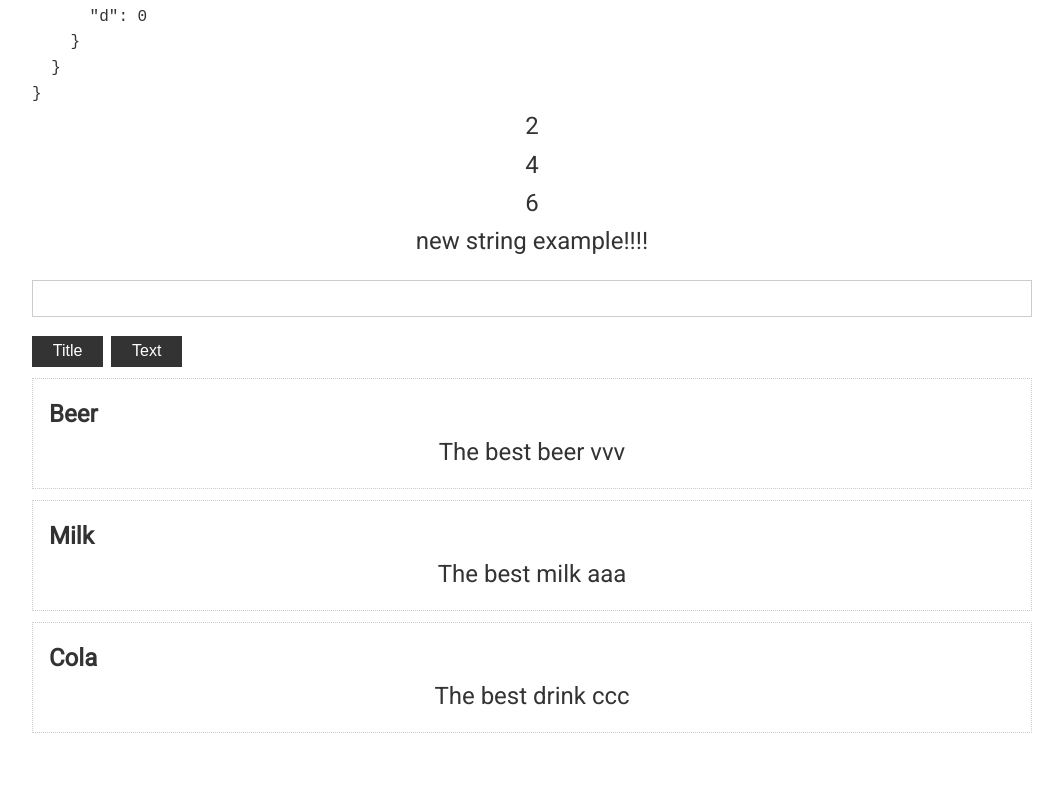
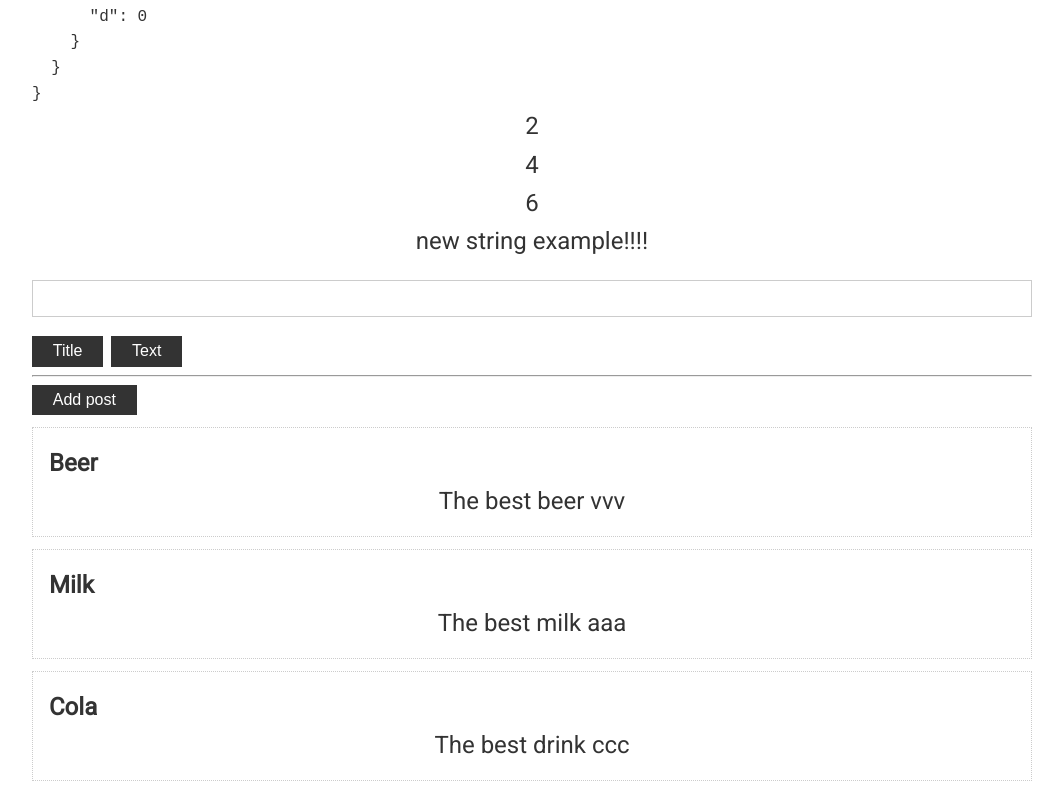
Before and after one commit to TkachukRR/26-angular-demo, an Angular app: page / in a window 1280 px wide. Shown: the part 907-1700 px from the top of the page, without its empty margins (108-1171 px from the left). Before the commit the page ends 1651 px from the top, so only its background shows below. Built offline with nearby package versions, Linux system fonts and the light colour scheme.

Commit message:
#011 Added filter pipe pure:false

```diff
--- a/src/app/app.component.html
+++ b/src/app/app.component.html
@@ -34,6 +34,8 @@
   <input type="text" name="" id="" [(ngModel)]="search" />
   <button class="btn" (click)="searchField = 'title'">Title</button>
   <button class="btn" (click)="searchField = 'text'">Text</button>
+  <hr />
+  <button class="btn" (click)="addPost()">Add post</button>
 
   <div *ngFor="let post of posts | filter : search : searchField" class="card">
     <h2>
--- a/src/app/app.component.ts
+++ b/src/app/app.component.ts
@@ -37,4 +37,11 @@ export class AppComponent {
 
   search = '';
   searchField = 'title';
+
+  addPost() {
+    this.posts.unshift({
+      title: 'sprite',
+      text: 'Good drink ddd',
+    });
+  }
 }
--- a/src/app/pipes/filter.pipe.ts
+++ b/src/app/pipes/filter.pipe.ts
@@ -3,6 +3,7 @@ import { Post } from '../app.component';
 
 @Pipe({
   name: 'filter',
+  // pure: false,
 })
 export class FilterPipe implements PipeTransform {
   transform(
```
